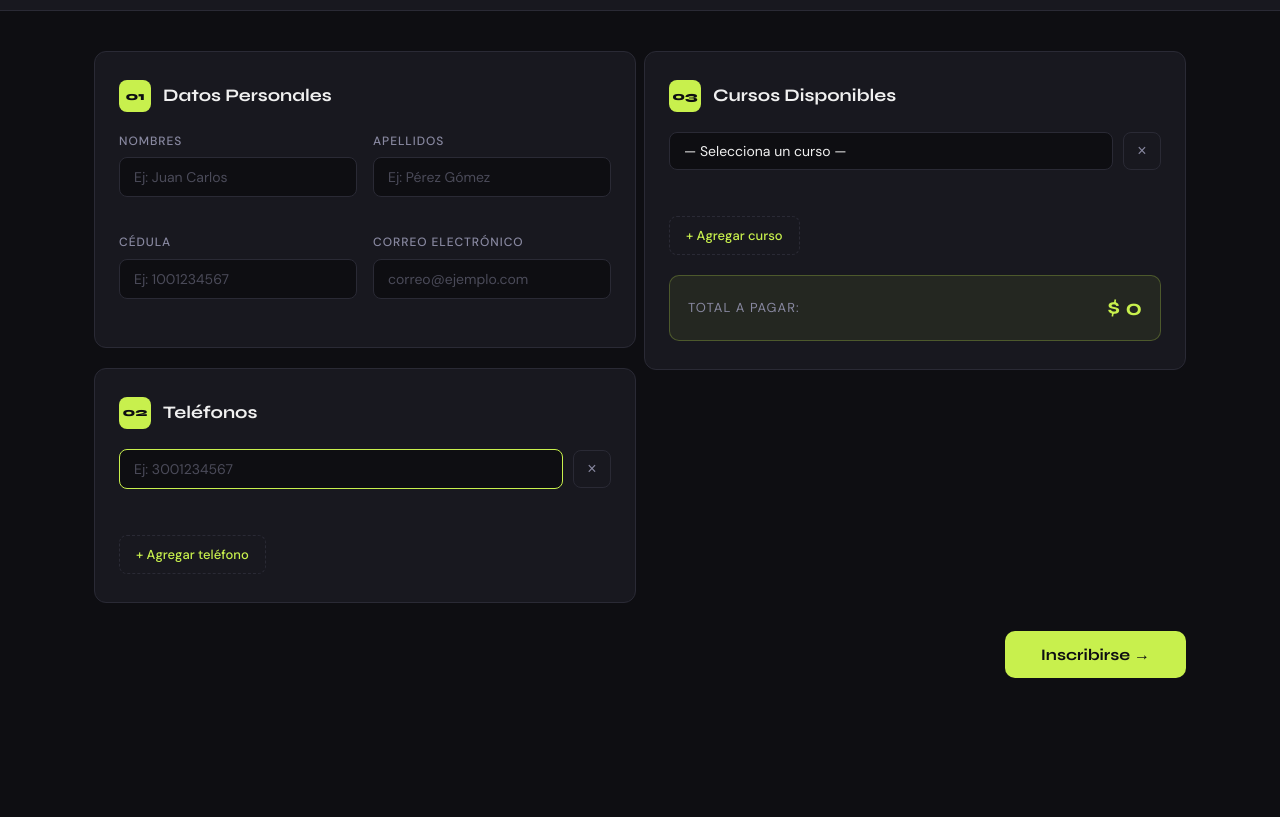
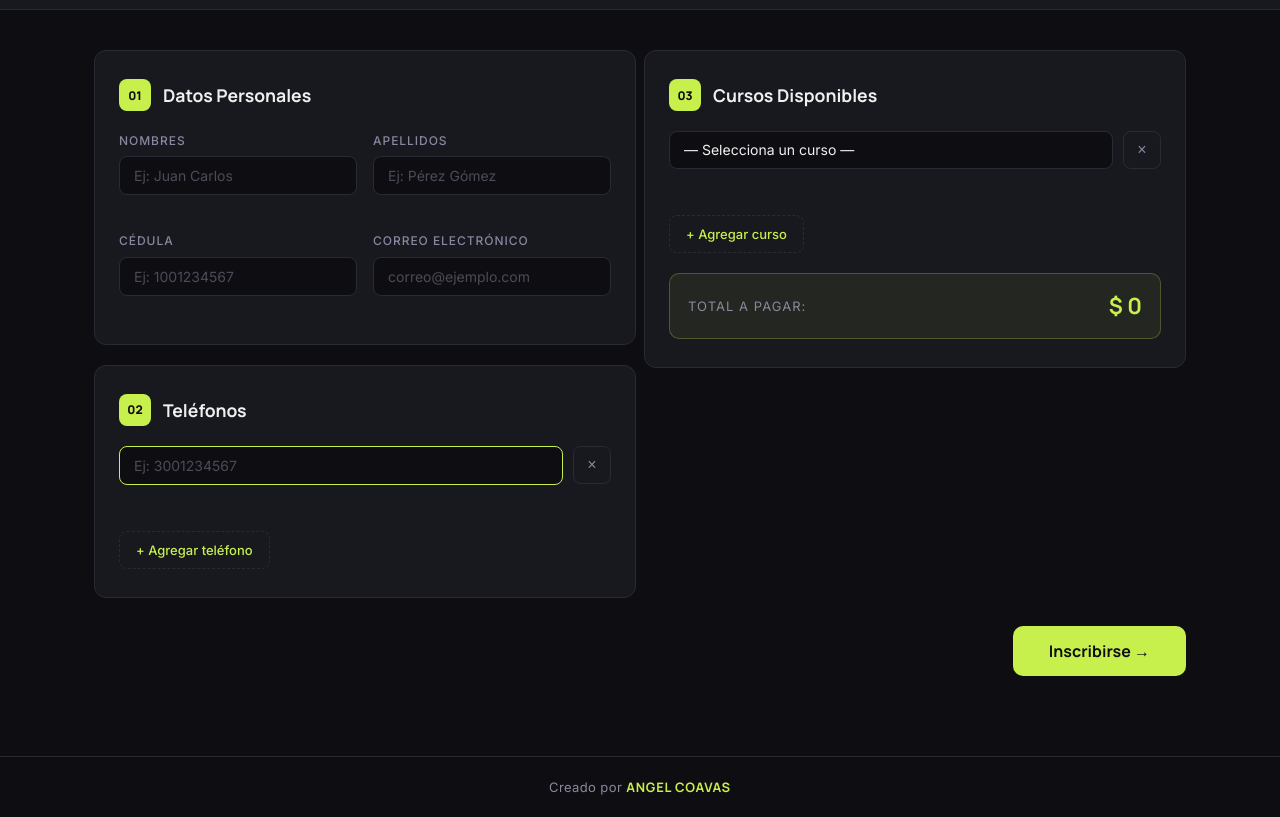
Before and after one commit to angel-acv/FORMULARIOS-DINAMICO, a plain HTML site: page index.html in a window 1280 px wide. Shown: the part 217-1034 px from the top of the page. Before the commit the page ends 975 px from the top, so only its background shows below. Drawn offline with Linux system fonts and the light colour scheme.

Commit message:
feat(ui): Actualizacion de fuente y creacion de footer

```diff
--- a/index.html
+++ b/index.html
@@ -5,7 +5,8 @@
   <meta name="viewport" content="width=device-width, initial-scale=1.0"/>
   <title>Inscripción a Cursos</title>
   <link rel="preconnect" href="https://fonts.googleapis.com">
-  <link href="https://fonts.googleapis.com/css2?family=Syne:wght@400;600;700;800&family=DM+Sans:wght@300;400;500&display=swap" rel="stylesheet">
+  <link rel="preconnect" href="https://fonts.gstatic.com" crossorigin>
+  <link href="https://fonts.googleapis.com/css2?family=Manrope:wght@400;500;600;700;800&family=Inter:wght@300;400;500&display=swap" rel="stylesheet">
   <link rel="stylesheet" href="style.css" />
 </head>
 <body>
@@ -125,6 +126,12 @@
 
   </main>
 
+  <footer class="footer">
+    <div class="footer-inner">
+      <span>Creado por <strong>ANGEL COAVAS</strong></span>
+    </div>
+  </footer>
+
   <script src="script.js"></script>
 </body>
 </html>
--- a/style.css
+++ b/style.css
@@ -9,8 +9,8 @@
   --texto-suave: #8888a0;
   --rojo: #ff5c5c;
   --radio: 12px;
-  --fuente-titulo: 'Syne', sans-serif;
-  --fuente-cuerpo: 'DM Sans', sans-serif;
+  --fuente-titulo: 'Manrope', sans-serif;
+  --fuente-cuerpo: 'Inter', sans-serif;
 }
 
 *, *::before, *::after {
@@ -407,3 +407,24 @@ select.invalido {
   font-size: 1.6rem;
   color: var(--acento);
 }
+
+.footer {
+  border-top: 1px solid var(--borde);
+  padding: 20px 24px;
+  text-align: center;
+}
+
+.footer-inner {
+  max-width: 1140px;
+  margin: 0 auto;
+  font-size: 13px;
+  color: var(--texto-suave);
+  letter-spacing: 0.03em;
+}
+
+.footer-inner strong {
+  font-family: var(--fuente-titulo);
+  font-weight: 700;
+  color: var(--acento);
+  letter-spacing: 0.06em;
+}
```
